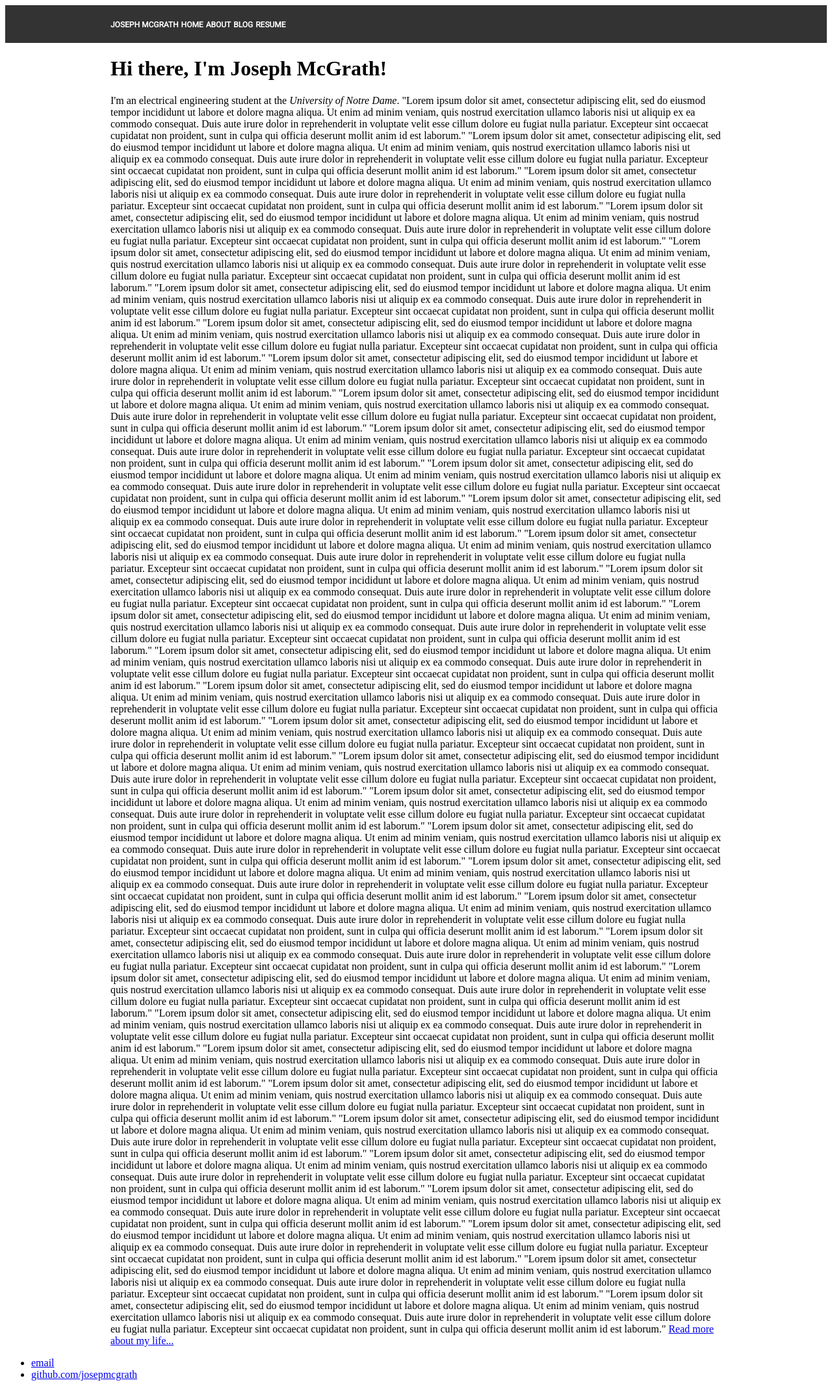
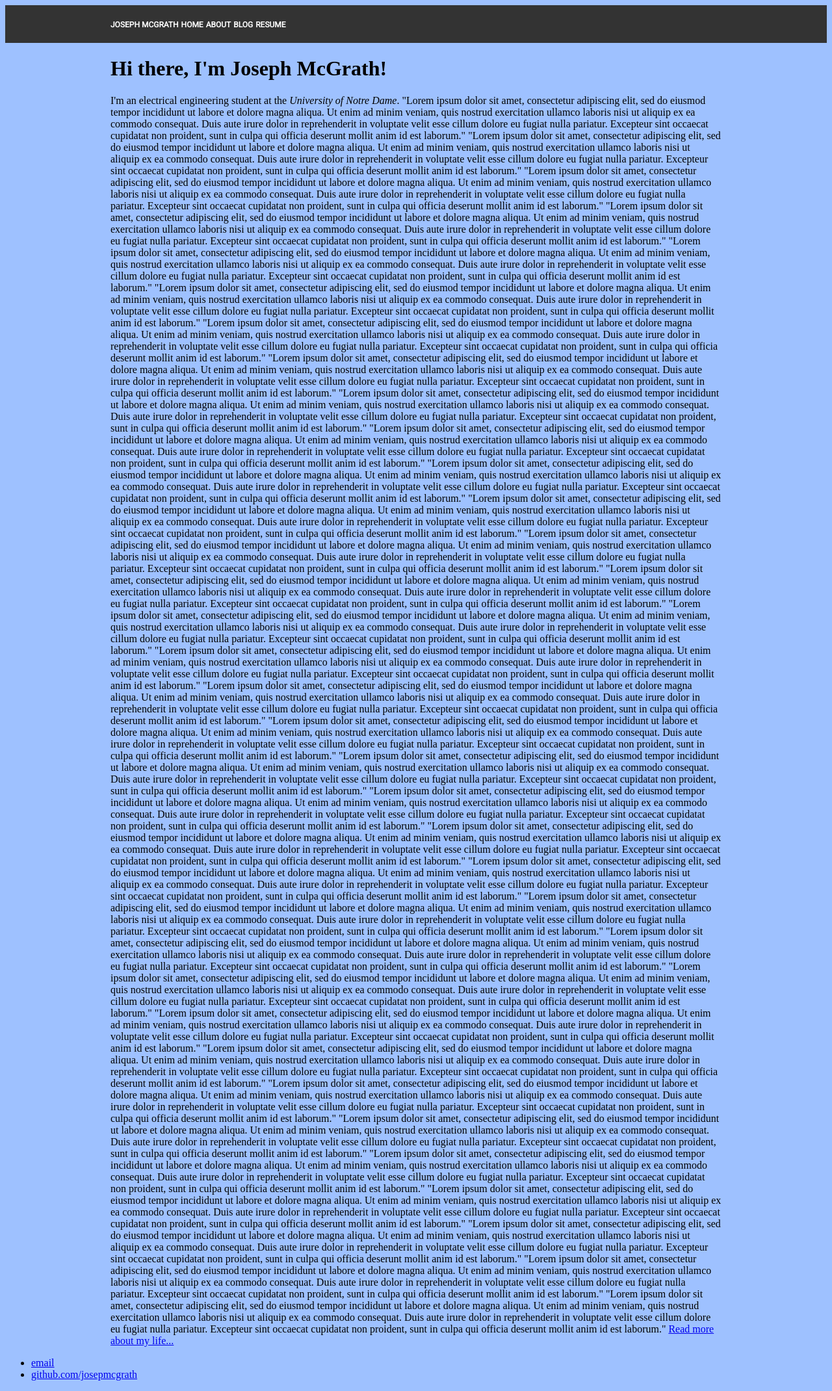
Before and after one commit to josepmcgrath/josepmcgrath.github.io, a Jekyll site: the page built from index.html, in a window 1280 px wide. Shown: the whole page at 65% size. Built offline with Jekyll 4.4.1, drawn with Linux system fonts in a browser that asks for light colours.

Commit message:
Update main.css

```diff
--- a/css/main.css
+++ b/css/main.css
@@ -31,3 +31,7 @@
 #name {
     text-size: 16px;
 }
+
+body {
+    background-color: #9EC1FF
+}
```
